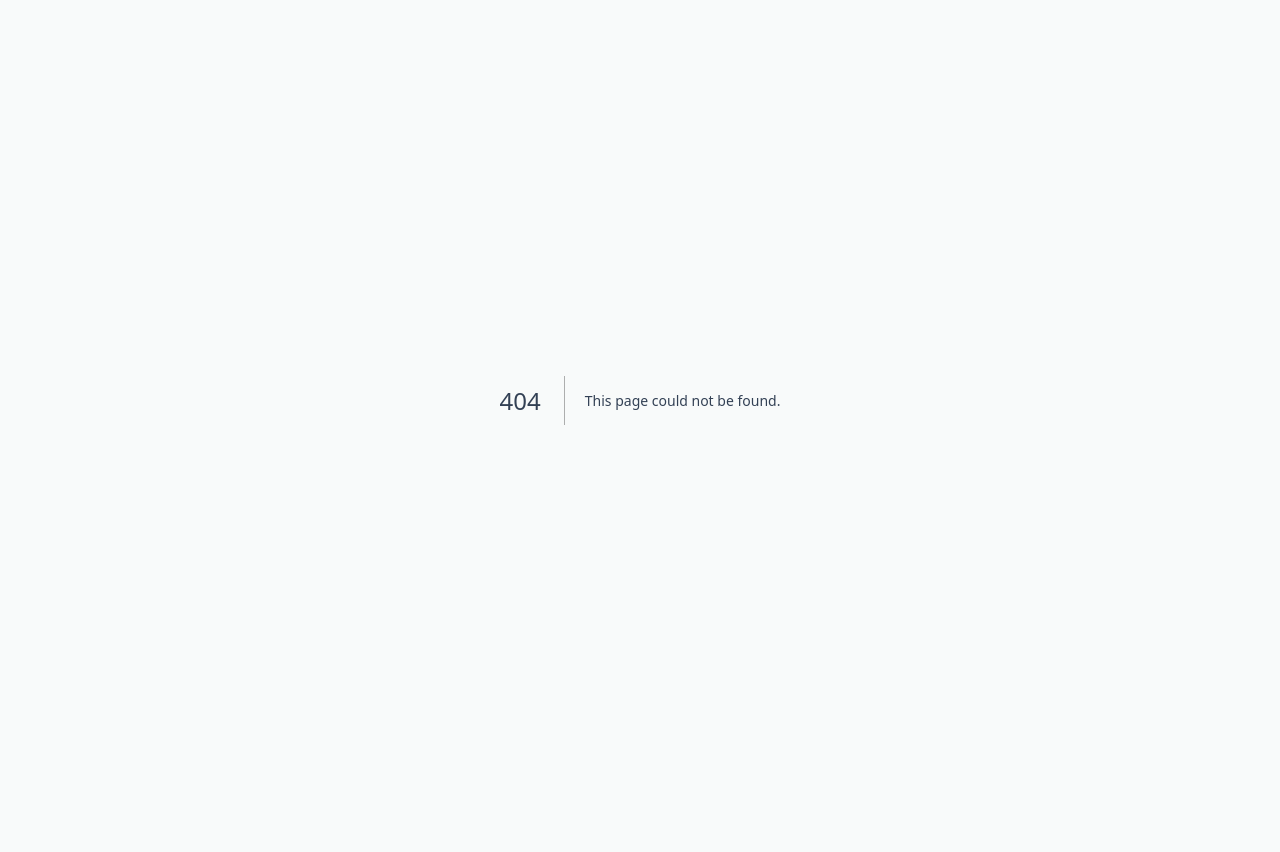
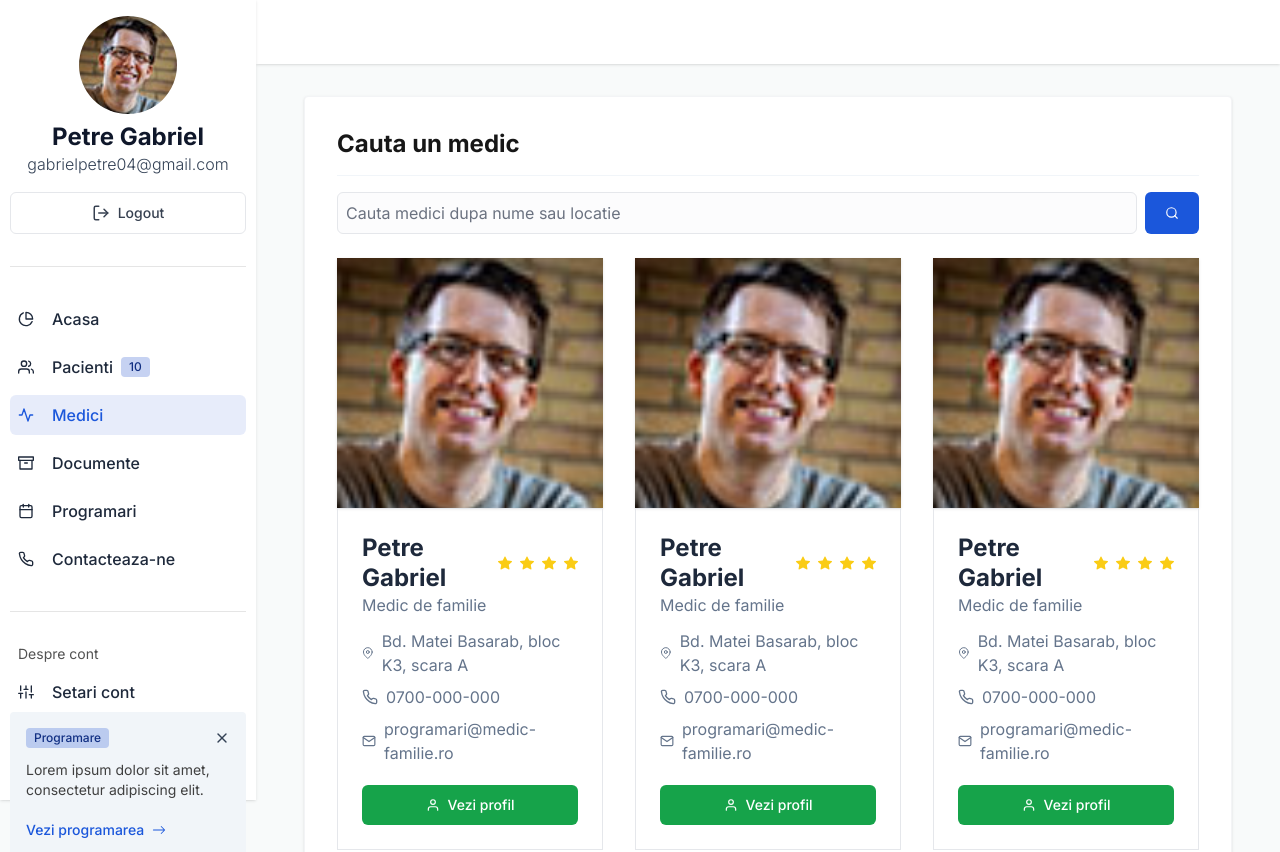
Before and after one commit to Petre-Gabriel/fiicode, a Next.js app: page /client/medics in a window 1280 px wide. Before the commit this address had no page. Shown: the top 852 px of the page. Before the commit the page ends 800 px from the top, so only its background shows below. Built offline with nearby package versions, Linux system fonts and the light colour scheme.

Commit message:
Created components for Select and Option tags, added a Rating component, implemented pages for searching medics + small UI fixes

```diff
--- /dev/null
+++ b/src/app/client/medics/MedicProfile.component.tsx
@@ -0,0 +1,61 @@
+/* eslint-disable @next/next/no-img-element */
+import { Medic } from "@/components/client/medic/Medic.data";
+import Button from "@/components/core/Button.component";
+import Rating from "@/components/core/Rating.component";
+import Text from "@/components/core/Text.component";
+import Link from "next/link";
+import { FiMail, FiMapPin, FiPhone, FiUser } from "react-icons/fi";
+
+export default function MedicProfile({ medicData }: { medicData: Medic }) {
+  return (
+    <div>
+      <div
+        className="w-full h-[250px] bg-center bg-cover shadow"
+        style={{
+          backgroundImage: `url(${medicData.pictureUrl})`,
+        }}
+      ></div>
+
+      <div className="py-6 px-6 flex flex-col gap-y-3 border">
+        <div>
+          <div className="flex items-center gap-x-3">
+            <Text as="h3" className="text-slate-800">
+              {medicData.fullName}
+            </Text>
+
+            <div>
+              <Rating stars={4} />
+            </div>
+          </div>
+          <Text className="text-slate-500">{medicData.type}</Text>
+        </div>
+
+        <div className="flex flex-col gap-y-2">
+          <Text className="flex items-center gap-x-2 text-slate-500">
+            <FiMapPin />
+            Bd. Matei Basarab, bloc K3, scara A
+          </Text>
+
+          <Text className="flex items-center gap-x-2 text-slate-500">
+            <FiPhone />
+            0700-000-000
+          </Text>
+
+          <Text className="flex items-center gap-x-2 text-slate-500">
+            <FiMail />
+            programari@medic-familie.ro
+          </Text>
+        </div>
+
+        <div>
+          <Link href="/client/medics/3234234">
+            <Button as="span" color="green" className="w-full mt-2">
+              <FiUser />
+              Vezi profil
+            </Button>
+          </Link>
+        </div>
+      </div>
+    </div>
+  );
+}
--- /dev/null
+++ b/src/app/client/medics/[medicId]/page.tsx
@@ -0,0 +1,3 @@
+export default function MedicProfile() {
+  return <div>dadas</div>;
+}
--- /dev/null
+++ b/src/app/client/medics/page.tsx
@@ -0,0 +1,47 @@
+import { DummyMedic } from "@/components/client/medic/Medic.data";
+import Button from "@/components/core/Button.component";
+import Card from "@/components/core/Card.component";
+import Input from "@/components/core/Input.component";
+import Text from "@/components/core/Text.component";
+import { FiSearch } from "react-icons/fi";
+import MedicProfile from "./MedicProfile.component";
+
+export default function MedicsListing() {
+  return (
+    <div>
+      <Card title="Cauta un medic">
+        <div className="mb-6 flex gap-x-2">
+          <div className="w-full">
+            <Input
+              name="pacientSearch"
+              placeholder="Cauta medici dupa nume sau locatie"
+            />
+          </div>
+
+          <Button>
+            <FiSearch />
+          </Button>
+        </div>
+
+        {/* <Table headCols={["#", "Nume complete", "CNP", "Adresa email"]}>
+          {new Array(10).fill(0).map((_, idx) => (
+            <TableRow key={idx}>
+              <TableData className="font-bold">#{idx + 1}</TableData>
+              <TableData>{DummyPatient.fullName}</TableData>
+              <TableData>5000000000000</TableData>
+              <TableData>{DummyPatient.email}</TableData>
+            </TableRow>
+          ))}{" "}
+        </Table> */}
+
+        <div className="grid grid-cols-3 gap-8">
+          {new Array(5).fill(0).map((_, idx) => (
+            <MedicProfile key={idx} medicData={DummyMedic} />
+          ))}
+        </div>
+
+        <Text className="mt-8">* Sunt afisate primele 50 de rezultate</Text>
+      </Card>
+    </div>
+  );
+}
--- a/src/app/client/patients/[patientId]/MedicalFileCard.component.tsx
+++ b/src/app/client/patients/[patientId]/MedicalFileCard.component.tsx
@@ -56,7 +56,6 @@ export default function MedicalFileCard() {
                   <Input
                     name="birthDate"
                     placeholder="Data nasterii"
-                    value={"03.07.2004"}
                     type="date"
                     className="w-full"
                   />
--- a/src/app/client/patients/page.tsx
+++ b/src/app/client/patients/page.tsx
@@ -7,6 +7,8 @@ import Button from "@/components/core/Button.component";
 import Card from "@/components/core/Card.component";
 import Input from "@/components/core/Input.component";
 import Modal from "@/components/core/Modal.component";
+import Option from "@/components/core/Option.component";
+import Select from "@/components/core/Select.component";
 import Link from "next/link";
 import React from "react";
 import { FiCalendar, FiPlus, FiSearch, FiUser } from "react-icons/fi";
@@ -38,23 +40,23 @@ export default function PatientsPage() {
           />
           <Input name="age" type="number" label="Varsta" placeholder="Varsta" />
 
-          <select value="-">
-            <option value="-" disabled>
+          <Select name="sex" value="-">
+            <Option value="-" disabled>
               Sex
-            </option>
-            <option value="Barbat">Barbat</option>
-            <option value="Femeie">Femeie</option>
-          </select>
+            </Option>
+            <Option value="Barbat">Barbat</Option>
+            <Option value="Femeie">Femeie</Option>
+          </Select>
 
-          <select value="-">
-            <option value="-" disabled>
+          <Select name="bloodType" value="-">
+            <Option value="-" disabled>
               Grupa sanguina
-            </option>
-            <option>O</option>
-            <option>A</option>
-            <option>B</option>
-            <option>AB</option>
-          </select>
+            </Option>
+            <Option value="O">O</Option>
+            <Option value="A">A</Option>
+            <Option value="B">B</Option>
+            <Option value="AB">AB</Option>
+          </Select>
         </div>
       </Modal>
 
--- a/src/components/blocks/client/Sidebar.block.tsx
+++ b/src/components/blocks/client/Sidebar.block.tsx
@@ -76,7 +76,7 @@ export default function Sidebar() {
           />
           <SidebarLink
             active={isLinkActive("medics")}
-            href="/client"
+            href="/client/medics"
             title="Medici"
             icon={FiActivity}
           />
--- /dev/null
+++ b/src/components/client/medic/Medic.data.ts
@@ -0,0 +1,16 @@
+export interface Medic {
+  fullName: string;
+  type: string;
+  rating: number;
+  patients: number;
+
+  pictureUrl: string | null;
+}
+
+export const DummyMedic: Medic = {
+  fullName: "Petre Gabriel",
+  type: "Medic de familie",
+  rating: 4.5,
+  patients: 126,
+  pictureUrl: "/images/dummy.jpg",
+};
--- /dev/null
+++ b/src/components/core/Option.component.tsx
@@ -0,0 +1,6 @@
+export default function Option({
+  children,
+  ...props
+}: { children?: React.ReactNode } & React.HTMLProps<HTMLOptionElement>) {
+  return <option {...props}>{children}</option>;
+}
--- /dev/null
+++ b/src/components/core/Rating.component.tsx
@@ -0,0 +1,13 @@
+import { BsStarFill } from "react-icons/bs";
+
+export default function Rating({ stars }: { stars: 1 | 2 | 3 | 4 | 5 }) {
+  return (
+    <div className="flex gap-x-2">
+      {new Array(stars).fill(0).map((_, idx) => (
+        <div key={idx} className="!text-yellow-400 text-sm">
+          <BsStarFill />
+        </div>
+      ))}
+    </div>
+  );
+}
--- /dev/null
+++ b/src/components/core/Select.component.tsx
@@ -0,0 +1,31 @@
+import classNames from "classnames";
+
+interface Select {
+  children?: React.ReactNode;
+  name: string;
+  label?: string;
+}
+
+type CompleteSelectProps = Select & React.HTMLProps<HTMLSelectElement>;
+
+export default function Select({
+  children,
+  name,
+  label,
+  className,
+  ...props
+}: CompleteSelectProps) {
+  const SelectClass = classNames(
+    "w-full p-2 rounded-md bg-gray-50/50 text-gray-600 border border-gray-200 outline-0 transition-all focus:ring ring-offset-0 ring-offset-primary-400",
+    className
+  );
+
+  return (
+    <div>
+      {label && <label htmlFor={name}>{label}</label>}
+      <select name={name} id={name} className={SelectClass} {...props}>
+        {children}
+      </select>
+    </div>
+  );
+}
--- a/src/components/core/TableRow.component.tsx
+++ b/src/components/core/TableRow.component.tsx
@@ -1,7 +1,16 @@
-export default function TableRow({ children }: { children?: React.ReactNode }) {
-  return (
-    <tr className="even:bg-slate-50 text-md text-slate-800 items-center">
-      {children}
-    </tr>
+import classNames from "classnames";
+
+export default function TableRow({
+  children,
+  className,
+}: {
+  children?: React.ReactNode;
+  className?: string;
+}) {
+  const RowClass = classNames(
+    "even:bg-slate-50 text-md text-slate-800 items-center",
+    className
   );
+
+  return <tr className={RowClass}>{children}</tr>;
 }
```
